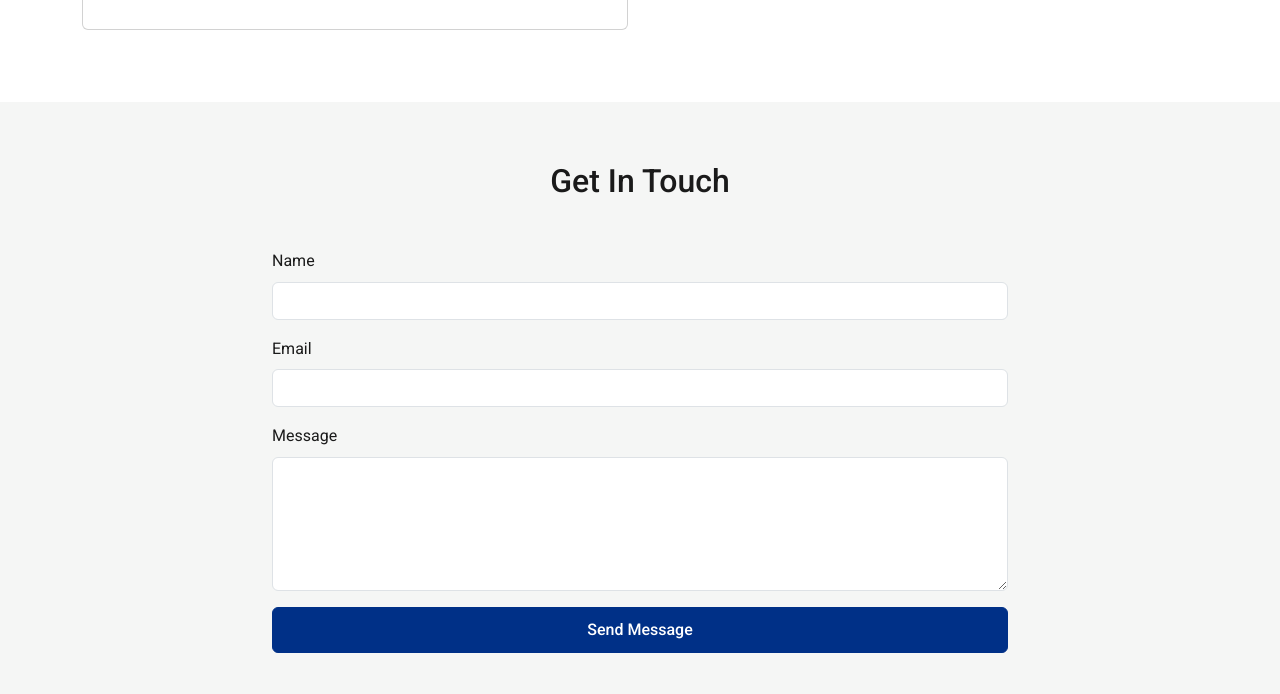
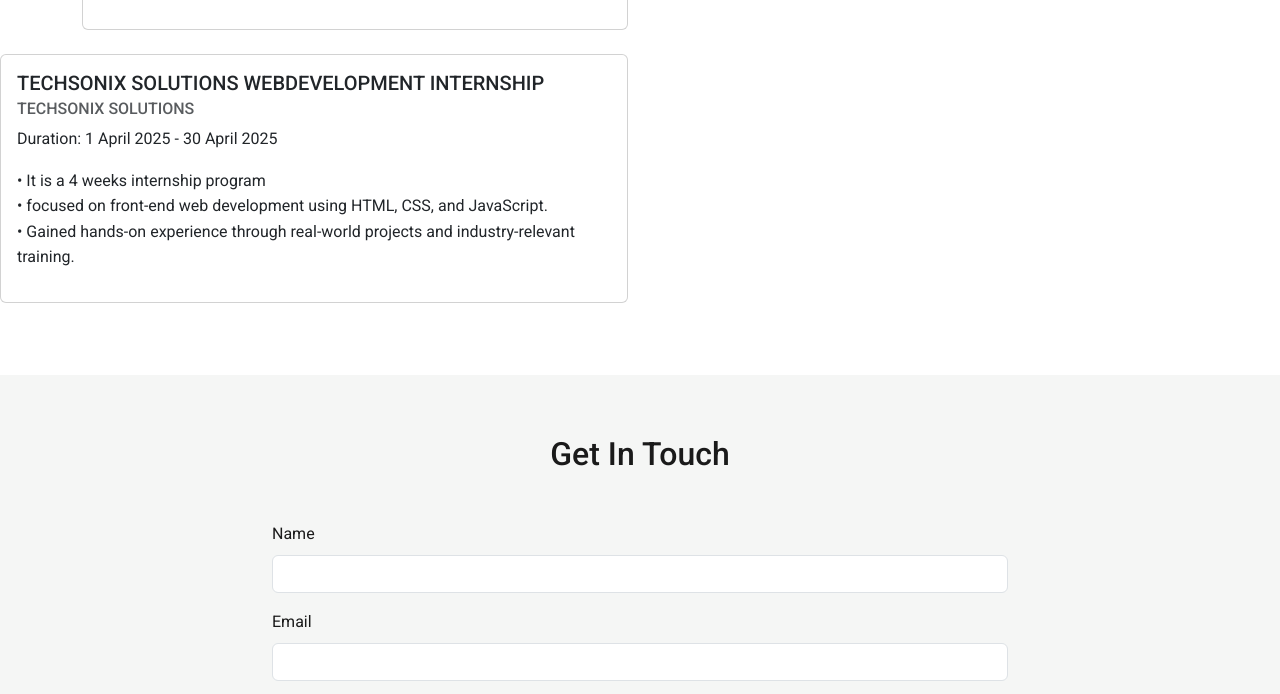
Before and after one commit to DasariDeviPrasanna/portfolio, a plain HTML site: page portfolio.html in a window 1280 px wide. Shown: the part 4931-5625 px from the top of the page. Drawn offline with nearby package versions, Linux system fonts and the light colour scheme; a script that the page names is missing.

Commit message:
Update portfolio.html

```diff
--- a/portfolio.html
+++ b/portfolio.html
@@ -1698,6 +1698,23 @@
                 </div>
             </div>
         </div>
+                <div class="row">
+                <div class="col-md-6 mb-4">
+                    <div class="card h-100">
+                        <div class="card-body">
+                            <h5 class="card-title">TECHSONIX SOLUTIONS WEBDEVELOPMENT INTERNSHIP</h5>
+                            <h6 class="card-subtitle mb-2 text-muted">TECHSONIX SOLUTIONS </h6>
+                            <p class="card-text">Duration: 1 April 2025 - 30 April 2025</p>
+                            <ul class="list-unstyled">
+                                <li>• It is a 4 weeks internship program</li>
+                                <li>• focused on front-end web development using HTML, CSS, and JavaScript.</li>
+                                <li>• Gained hands-on experience through real-world projects and industry-relevant training.</li>
+                            </ul>
+                        </div>
+                    </div>
+                </div>
+            </div>
+
     </section>
     <!-- Contact Section -->
     <section id="contact" class="contact-section animate-on-scroll" aria-label="Contact information">
```
